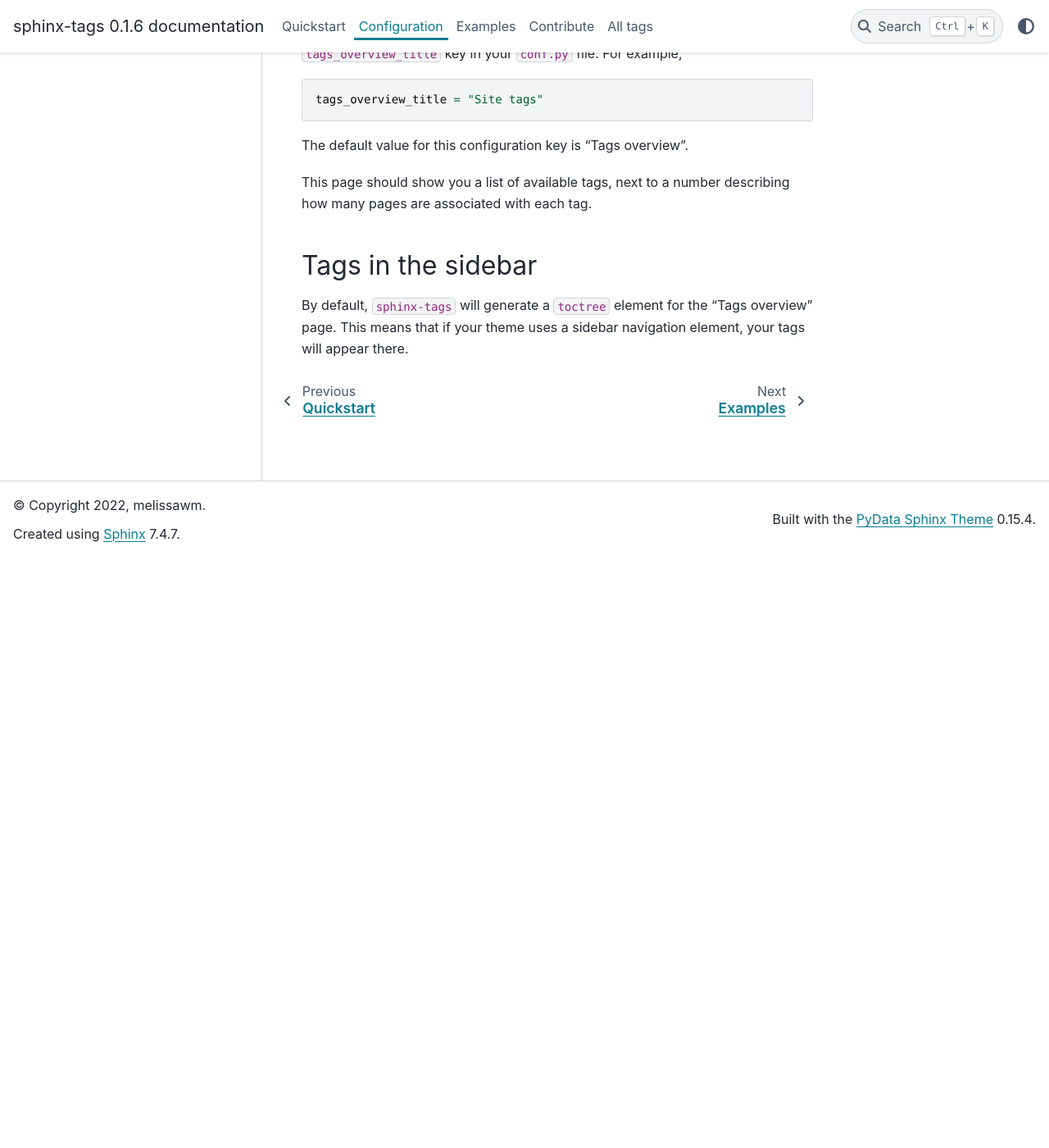
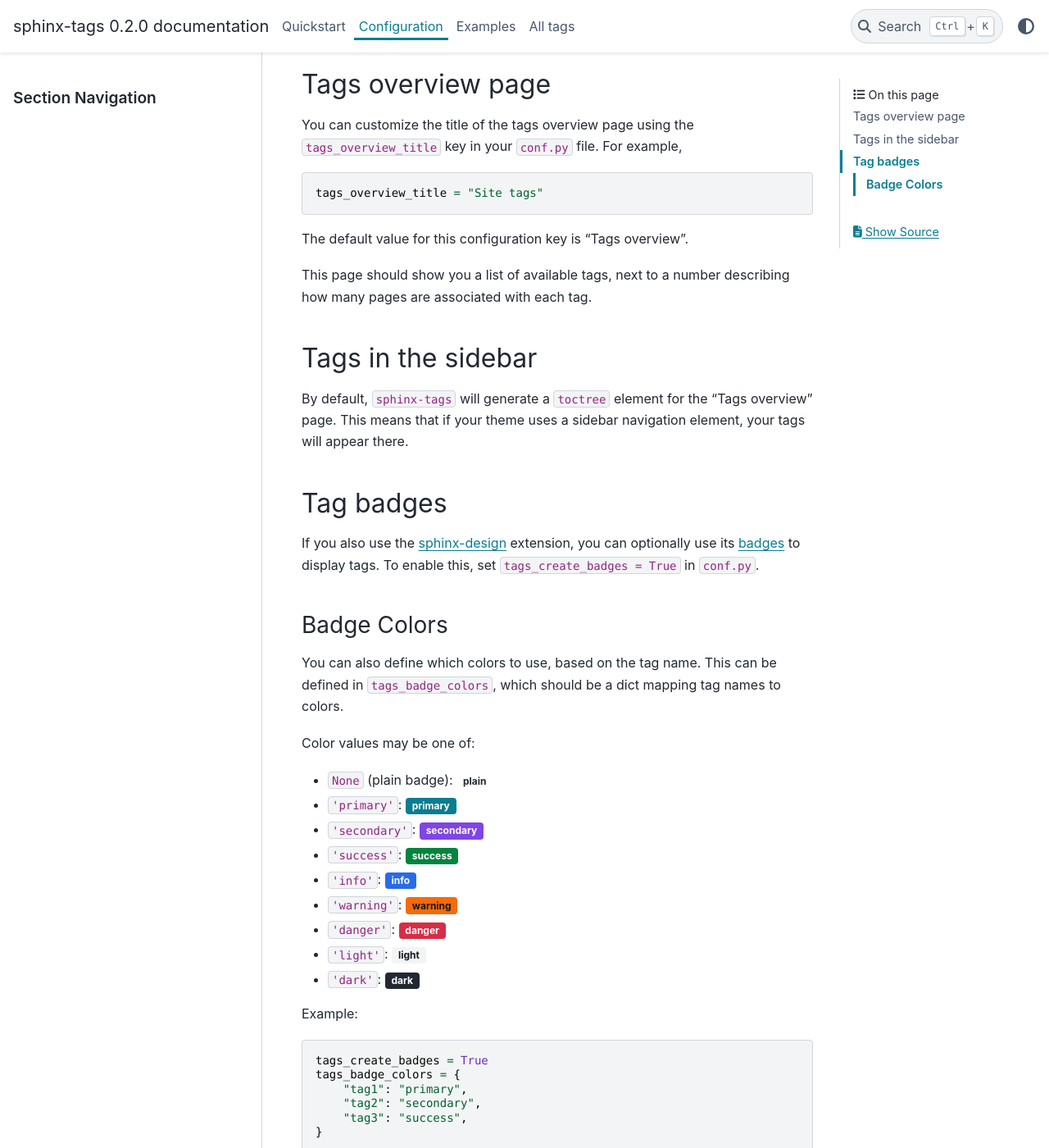
Before and after one commit to melissawm/sphinx-tags, a Sphinx documentation site: the page built from docs/configuration.rst, in a window 1280 px wide and 1400 px high, scrolled down 720 px. Shown: the whole window at 82% size. Built offline with Sphinx 7.4.7 and the PyData theme 0.15.4, drawn with Linux system fonts in a browser that asks for light colours; pages that are not in the unit, such as notebooks, are missing from menus; some of the changed text lies outside the part shown.

Commit message:
Add optional support for using sphinx-design badges to display tags

```diff
--- a/docs/conf.py
+++ b/docs/conf.py
@@ -20,7 +20,7 @@ sys.path.insert(0, os.path.abspath("../src"))
 # -- Project information -----------------------------------------------------
 
 project = "sphinx-tags"
-copyright = "2022, melissawm"
+copyright = "2023, melissawm"
 author = "melissawm"
 
 # The full version, including alpha/beta/rc tags
@@ -39,6 +39,7 @@ extensions = [
 ]
 
 tags_create_tags = True
+tags_create_badges = True
 # tags_output_dir = "_tags"  # default
 tags_overview_title = "All tags"  # default: "Tags overview"
 tags_extension = ["rst", "md"]  # default: ["rst"]
--- a/docs/configuration.rst
+++ b/docs/configuration.rst
@@ -25,6 +25,11 @@ A few custom configuration keys can be used in your ``conf.py`` file.
   ``With this tag``
 - ``tags_index_head``
   - The string used as caption in the tagsindex file. **Default:** ``Tags``
+- ``tags_create_badges``
+  - Whether to display tags using sphinx-design badges. **Default:** ``False``
+- ``tags_badge_colors``
+  - Colors to use for badges based on tag name. **Default:** ``{}``
+
 
 Tags overview page
 ------------------
@@ -47,3 +52,50 @@ Tags in the sidebar
 By default, ``sphinx-tags`` will generate a ``toctree`` element for the "Tags
 overview" page. This means that if your theme uses a sidebar navigation element,
 your tags will appear there.
+
+Tag badges
+----------
+If you also use the `sphinx-design <https://sphinx-design.readthedocs.io>`_ extension,
+you can optionally use its `badges <https://sphinx-design.readthedocs.io/en/latest/badges_buttons.html#badges>`_
+to display tags. To enable this, set ``tags_create_badges = True`` in ``conf.py``.
+
+Badge Colors
+~~~~~~~~~~~~
+
+You can also define which colors to use, based on the tag name. This can be defined
+in ``tags_badge_colors``, which should be a dict mapping tag names to colors.
+
+Color values may be one of:
+
+* ``None`` (plain badge): :bdg:`plain`
+* ``'primary'``: :bdg-primary:`primary`
+* ``'secondary'``: :bdg-secondary:`secondary`
+* ``'success'``: :bdg-success:`success`
+* ``'info'``: :bdg-info:`info`
+* ``'warning'``: :bdg-warning:`warning`
+* ``'danger'``: :bdg-danger:`danger`
+* ``'light'``: :bdg-light:`light`
+* ``'dark'``: :bdg-dark:`dark`
+
+Example::
+
+  tags_create_badges = True
+  tags_badge_colors = {
+      "tag1": "primary",
+      "tag2": "secondary",
+      "tag3": "success",
+  }
+
+Which will result in badges like this:
+:bdg-primary:`tag1` :bdg-secondary:`tag2` :bdg-success:`tag3`
+
+You may also use glob patterns to match multiple tags::
+
+  tags_badge_colors = {
+      "tag_*": "primary",
+      "status:*": "warning",
+      "*": "dark",  # Used as a default value
+  }
+
+This will result in badges like this:
+:bdg-primary:`tag_1` :bdg-primary:`tag_2` :bdg-warning:`status:done` :bdg-dark:`other`
```
Also changed, not shown: CHANGELOG.md (+5 -0 lines), src/sphinx_tags/__init__.py (+51 -14 lines).
